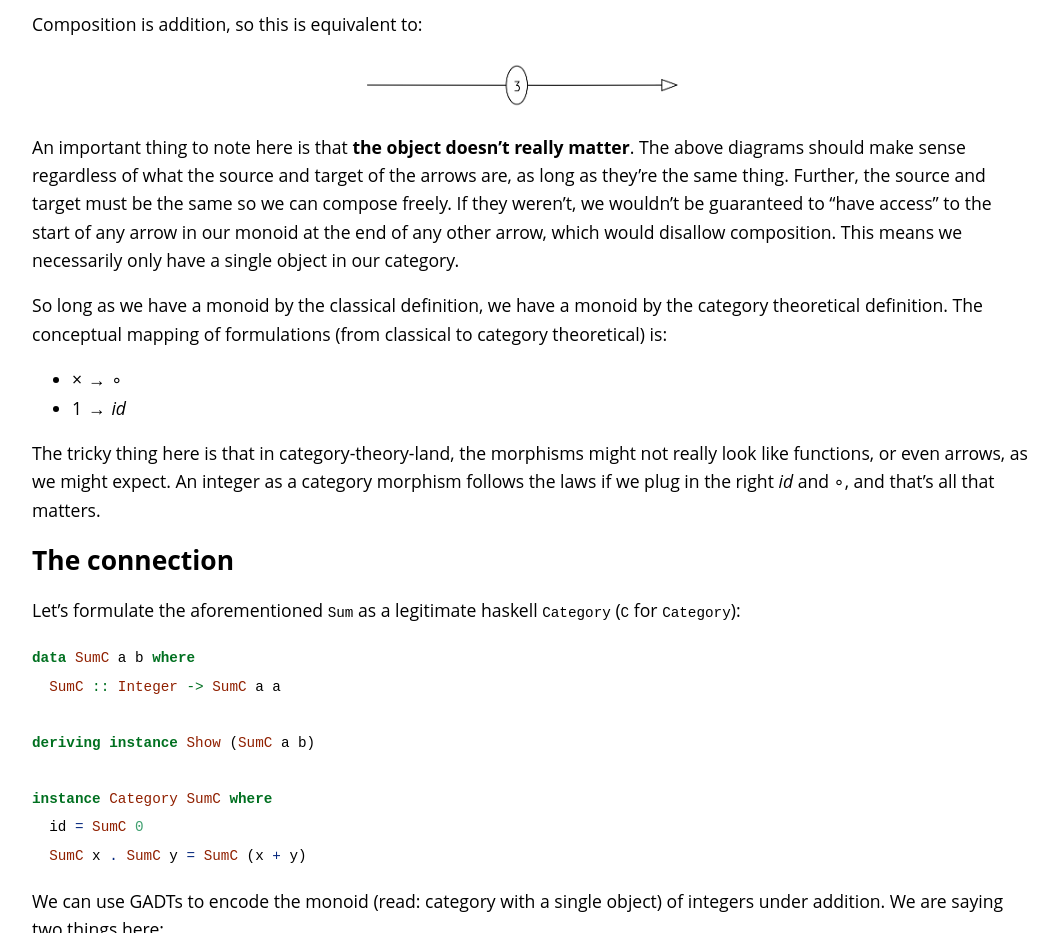
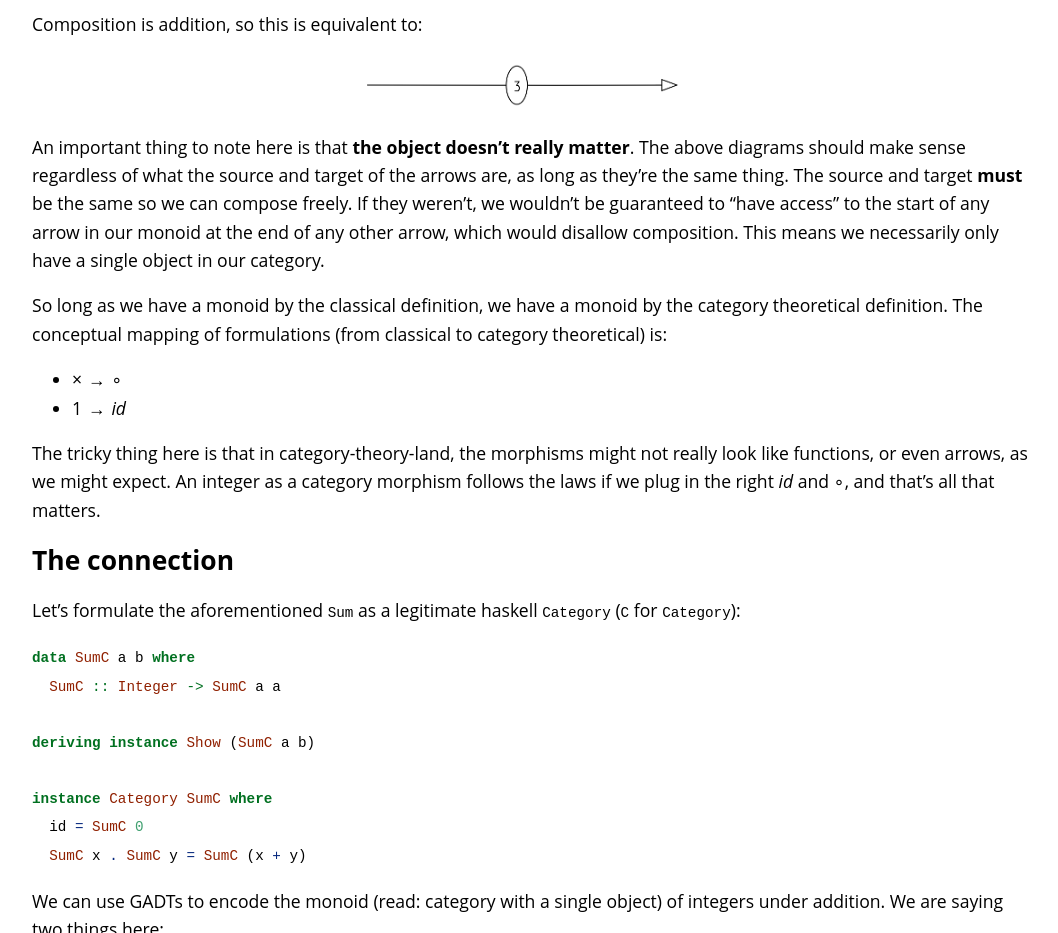
Before and after one commit to 5outh/5outh.github.io-old, a plain HTML site: page posts/2016-06-08-monoids.html in a window 1280 px wide. Shown: the part 3220-4153 px from the top of the page, without its empty margins (6-1064 px from the left). Drawn offline with nearby package versions, Linux system fonts and the light colour scheme; some packages are replaced by stand-ins of ours; a script that the page names is missing.

Commit message:
Automated publish

```diff
--- a/posts/2016-06-08-monoids.html
+++ b/posts/2016-06-08-monoids.html
@@ -100,7 +100,7 @@ mempty <span class="ot">`mappend`</span> a <span class="fu">==</span> a <span cl
 <p><img src="../images/morphisms_2.png" style="width:350px" class="center-block"></p>
 <p>Composition is addition, so this is equivalent to:</p>
 <p><img src="../images/morphisms_3.png" style="width:350px" class="center-block"></p>
-<p>An important thing to note here is that <strong>the object doesn’t really matter</strong>. The above diagrams should make sense regardless of what the source and target of the arrows are, as long as they’re the same thing. Further, the source and target must be the same so we can compose freely. If they weren’t, we wouldn’t be guaranteed to “have access” to the start of any arrow in our monoid at the end of any other arrow, which would disallow composition. This means we necessarily only have a single object in our category.</p>
+<p>An important thing to note here is that <strong>the object doesn’t really matter</strong>. The above diagrams should make sense regardless of what the source and target of the arrows are, as long as they’re the same thing. The source and target <strong>must</strong> be the same so we can compose freely. If they weren’t, we wouldn’t be guaranteed to “have access” to the start of any arrow in our monoid at the end of any other arrow, which would disallow composition. This means we necessarily only have a single object in our category.</p>
 <p>So long as we have a monoid by the classical definition, we have a monoid by the category theoretical definition. The conceptual mapping of formulations (from classical to category theoretical) is:</p>
 <ul>
 <li><span class="math inline">× → ∘</span></li>
```
